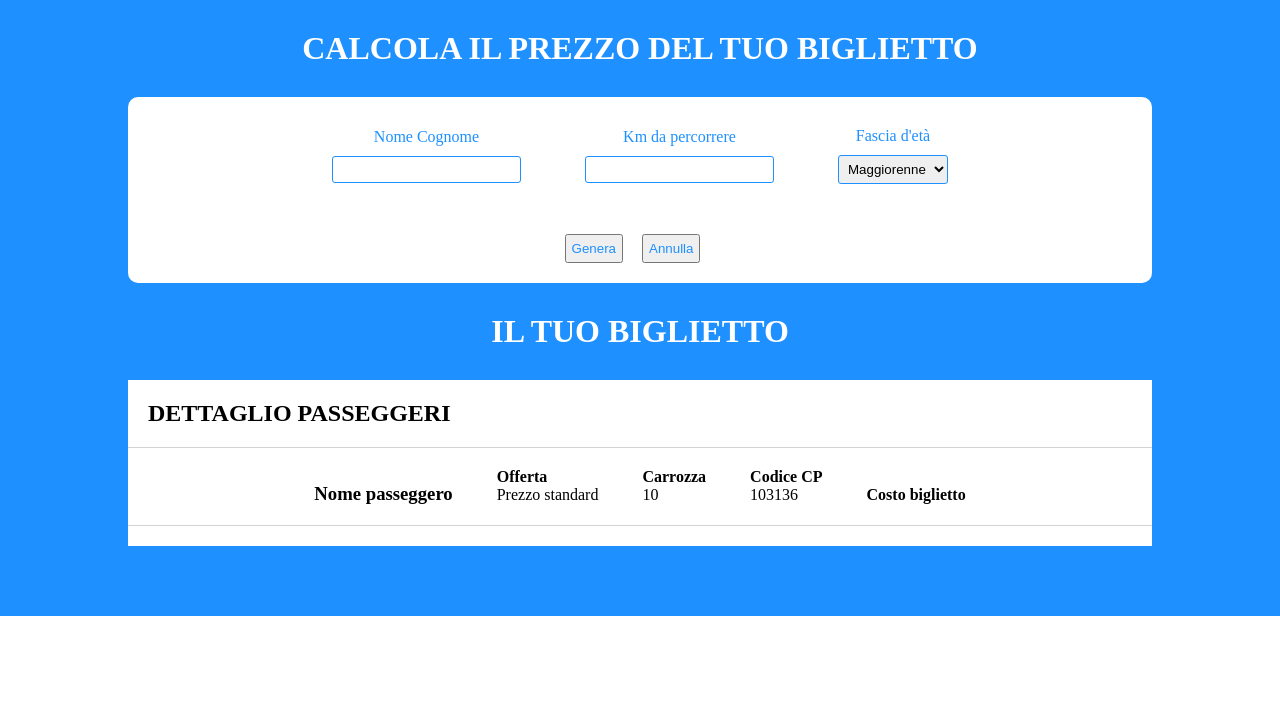
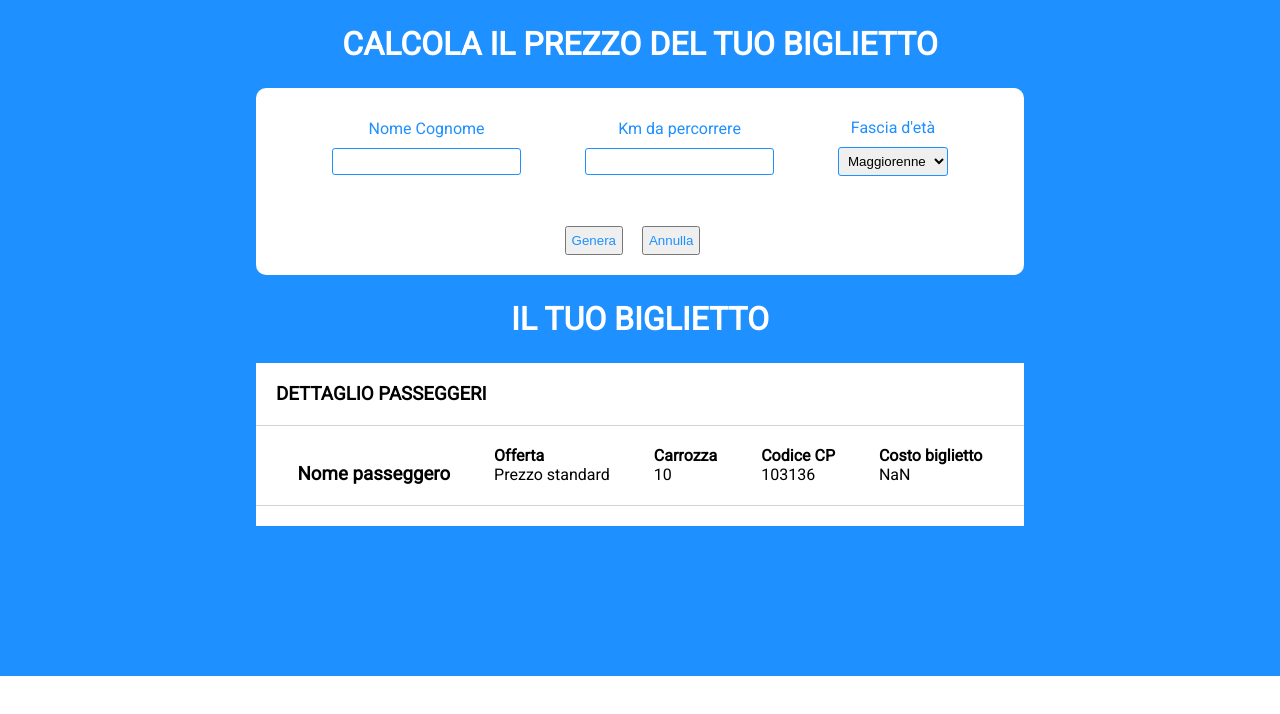
Before and after one commit to ValcanoverKarin/js-biglietto-treno-form, a plain HTML site: page index.html in a window 1280 px wide. Both pictures are taken after a click on the button "Genera". Drawn offline with Linux system fonts and the light colour scheme.

Commit message:
costo biglietto

```diff
--- a/css/style.css
+++ b/css/style.css
@@ -4,22 +4,26 @@
     box-sizing: border-box;
 }
 
+body {
+    font-family: 'Roboto', sans-serif;;
+}
+
 .wrapper{
     background-color: dodgerblue;
     width: 100%;
     text-align: center;
-    padding-bottom: 70px;
+    padding-bottom: 150px;
 }
 
 h1{
     color: white;
     text-transform: uppercase;
-    padding: 30px;
+    padding: 25px;
 }
 
 .ticket_generator{
     background-color: white;
-    width: 80%;
+    width: 60%;
     margin: auto;
     border-radius: 10px;
 }
@@ -56,7 +60,7 @@ button:hover {
 
 .ticket_result{
     background-color: white;
-    width: 80%;
+    width: 60%;
     margin: auto;
     padding-bottom: 20px;
 }
--- a/index.html
+++ b/index.html
@@ -6,6 +6,8 @@
     <meta name="viewport" content="width=device-width, initial-scale=1.0">
     <title>biglietto-treno</title>
 
+    <link rel="preconnect" href="https://fonts.gstatic.com">
+    <link href="https://fonts.googleapis.com/css2?family=Roboto&display=swap" rel="stylesheet">
     <link rel="stylesheet" href="css/style.css">
 </head>
 <body>
@@ -50,7 +52,7 @@
 
         <!--ticket result-->
         <div class="ticket_result">
-            <h2 class="title">Dettaglio passeggeri</h2>
+            <h3 class="title">Dettaglio passeggeri</h3>
             <div class="user_info">
                 <div class="ticket_result_section">
                     <h3>Nome passeggero</h3>
--- a/js/script.js
+++ b/js/script.js
@@ -41,5 +41,21 @@ generateButton.addEventListener('click', function() {
     document.getElementById('ticket_cp').innerHTML = ticketCp;
 
     //costo biglietto
+    var prezzoPerKm = 0.21;
+    var generatoKm = document.getElementById('generator_km');
+    var userKm = parseInt (generatoKm.value);
+    console.log(userKm);
+    //calcolo prezzo
+    var finalPrice = userKm * prezzoPerKm;
+    //console.log(finalPrice);
+    if( userAge == 'minorenne' ) {
+        finalPrice = finalPrice - (finalPrice * 0.2);
+    } else if( userAge == 'over' ) {
+        finalPrice = finalPrice - (finalPrice * 0.4);
+    }
+    console.log(finalPrice);
+
+    //stampare costo biglietto
+    document.getElementById('ticket_price').innerHTML = finalPrice;
 
 });
```
